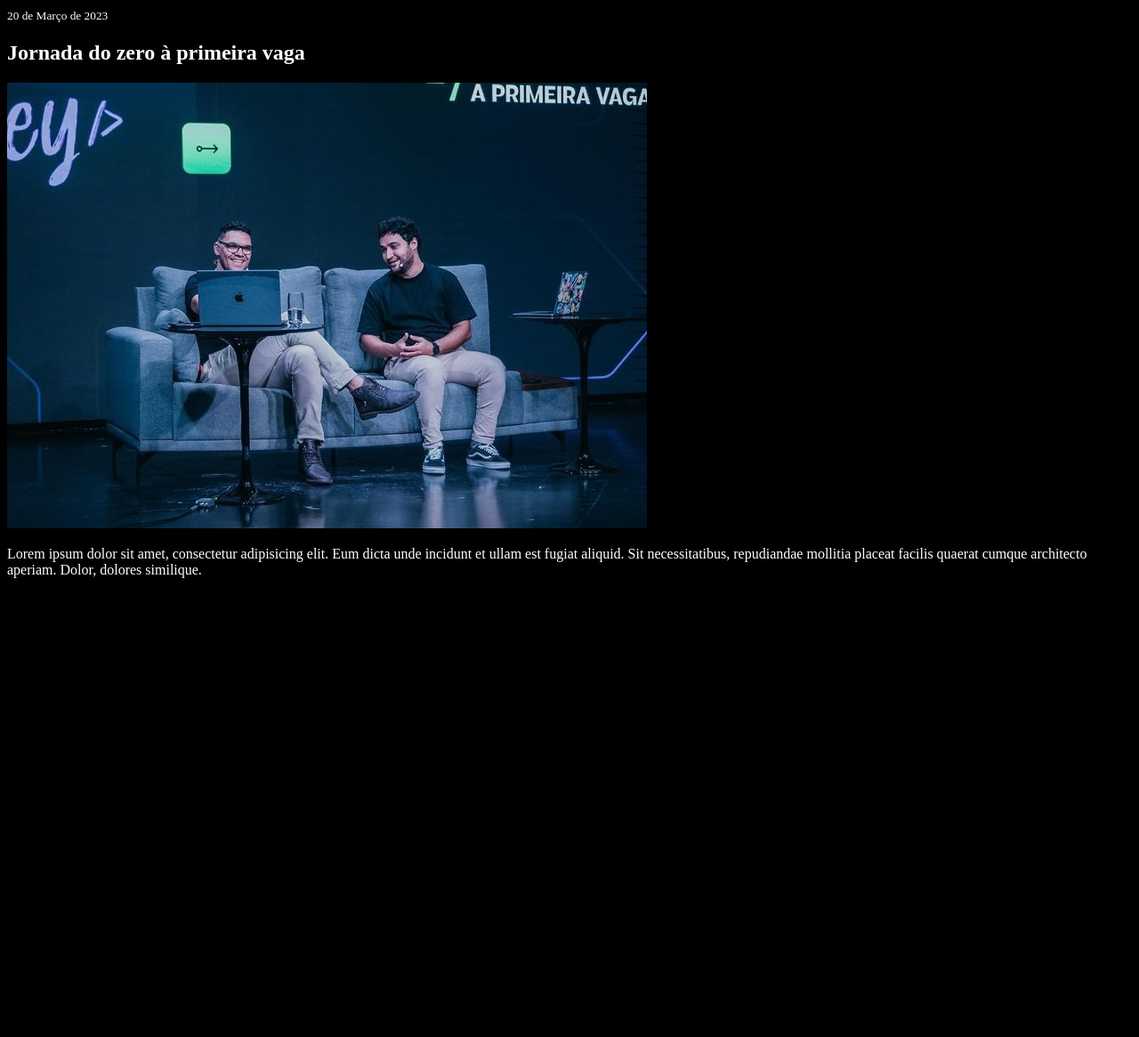
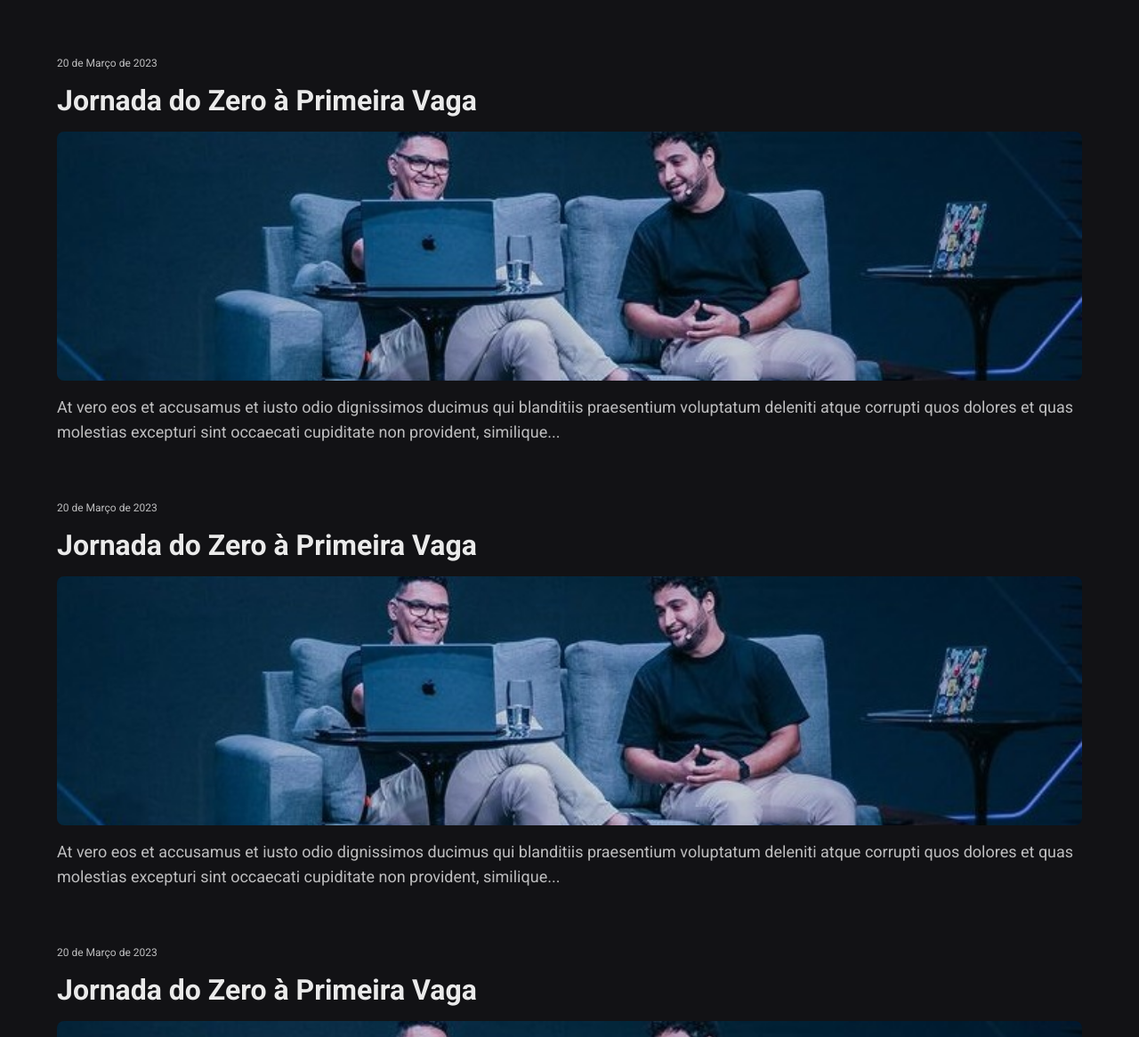
Before and after one commit to gustavogogola91/NLW-Spacetime, a plain HTML site: page index.html in a window 1280 px wide. Shown: the top 1166 px of the page at 89% size. Before the commit the page ends 800 px from the top, so only its background shows below. Drawn offline with Linux system fonts and the light colour scheme.

Commit message:
Aula 02 trilha explorer do NLW Spacetime

```diff
--- a/index.html
+++ b/index.html
@@ -4,24 +4,78 @@
     <meta charset="UTF-8" />
     <meta http-equiv="X-UA-Compatible" content="IE=edge" />
     <meta name="viewport" content="width=device-width, initial-scale=1.0" />
-    <link rel="icon" type="img/png" href="./assets/favicon.png" />
-    <link rel="stylesheet" href="./style.css" />
+
+    <link rel="preconnect" href="https://fonts.googleapis.com" />
+    <link rel="preconnect" href="https://fonts.gstatic.com" crossorigin />
+    <link
+      href="https://fonts.googleapis.com/css2?family=Roboto:wght@400;700&display=swap"
+      rel="stylesheet"
+    />
+
+    <link rel="icon" type="image/png" href="./assets/favicon.png" />
+
+    <link rel="stylesheet" href="./styles.css" />
+
     <title>NLW Spacetime</title>
   </head>
   <body>
-    <section>
+    <nav>
+      <a
+        href="https://www.youtube.com/watch?v=3nz5HkUJaVU"
+        target="_blank"
+        class="memory"
+      >
         <small>20 de Março de 2023</small>
-      <h1>Jornada do zero à primeira vaga</h1>
+        <h1>Jornada do Zero à Primeira Vaga</h1>
         <img
           src="./assets/jornada.png"
           alt="Rodrigo e Mayk apresentando o evento Jornada do Zero à Primeira Vaga"
         />
         <p>
-        Lorem ipsum dolor sit amet, consectetur adipisicing elit. Eum dicta unde
-        incidunt et ullam est fugiat aliquid. Sit necessitatibus, repudiandae
-        mollitia placeat facilis quaerat cumque architecto aperiam. Dolor,
-        dolores similique.
+          At vero eos et accusamus et iusto odio dignissimos ducimus qui
+          blanditiis praesentium voluptatum deleniti atque corrupti quos dolores
+          et quas molestias excepturi sint occaecati cupiditate non provident,
+          similique...
         </p>
-    </section>
+      </a>
+
+      <a
+        href="https://www.youtube.com/watch?v=3nz5HkUJaVU"
+        target="_blank"
+        class="memory"
+      >
+        <small>20 de Março de 2023</small>
+        <h1>Jornada do Zero à Primeira Vaga</h1>
+        <img
+          src="./assets/jornada.png"
+          alt="Rodrigo e Mayk apresentando o evento Jornada do Zero à Primeira Vaga"
+        />
+        <p>
+          At vero eos et accusamus et iusto odio dignissimos ducimus qui
+          blanditiis praesentium voluptatum deleniti atque corrupti quos dolores
+          et quas molestias excepturi sint occaecati cupiditate non provident,
+          similique...
+        </p>
+      </a>
+
+      <a
+        href="https://www.youtube.com/watch?v=3nz5HkUJaVU"
+        target="_blank"
+        class="memory"
+      >
+        <small>20 de Março de 2023</small>
+        <h1>Jornada do Zero à Primeira Vaga</h1>
+        <img
+          src="./assets/jornada.png"
+          alt="Rodrigo e Mayk apresentando o evento Jornada do Zero à Primeira Vaga"
+        />
+        <p>
+          At vero eos et accusamus et iusto odio dignissimos ducimus qui
+          blanditiis praesentium voluptatum deleniti atque corrupti quos dolores
+          et quas molestias excepturi sint occaecati cupiditate non provident,
+          similique...
+        </p>
+      </a>
+    </nav>
   </body>
 </html>
--- a/style.css
+++ /dev/null
@@ -1,4 +0,0 @@
-body {
-  background-color: #000000;
-  color: #ffffff
-}
--- /dev/null
+++ b/styles.css
@@ -0,0 +1,48 @@
+* {
+  margin: 0;
+  padding: 0;
+  box-sizing: border-box;
+}
+
+body {
+  background-color: #121215;
+  color: #eaeaea;
+
+  font-family: "Roboto", sans-serif;
+}
+
+nav {
+  padding: 64px;
+}
+
+.memory {
+  display: flex;
+  flex-direction: column;
+  gap: 16px;
+
+  text-decoration: none;
+  margin-bottom: 64px;
+}
+
+.memory small {
+  color: #bebebf;
+  font-size: 12px;
+}
+
+.memory h1 {
+  font-size: 32px;
+  color: #eaeaea;
+}
+
+.memory img {
+  width: 100%;
+  height: 280px;
+  object-fit: cover;
+  border-radius: 8px;
+}
+
+.memory p {
+  font-size: 18px;
+  color: #bebebf;
+  line-height: 28px;
+}
```
Lines whose indentation alone changed are shown as unchanged.
